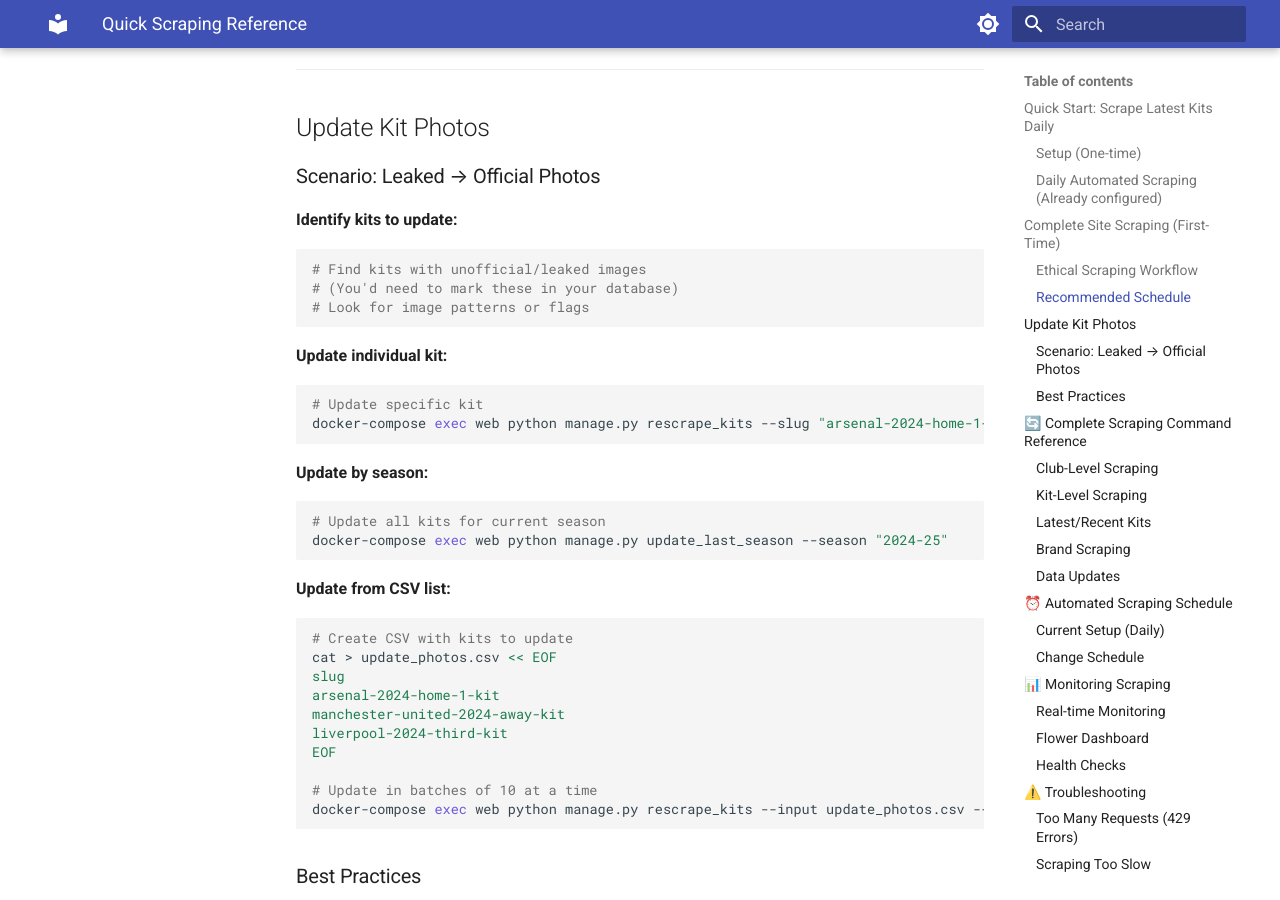
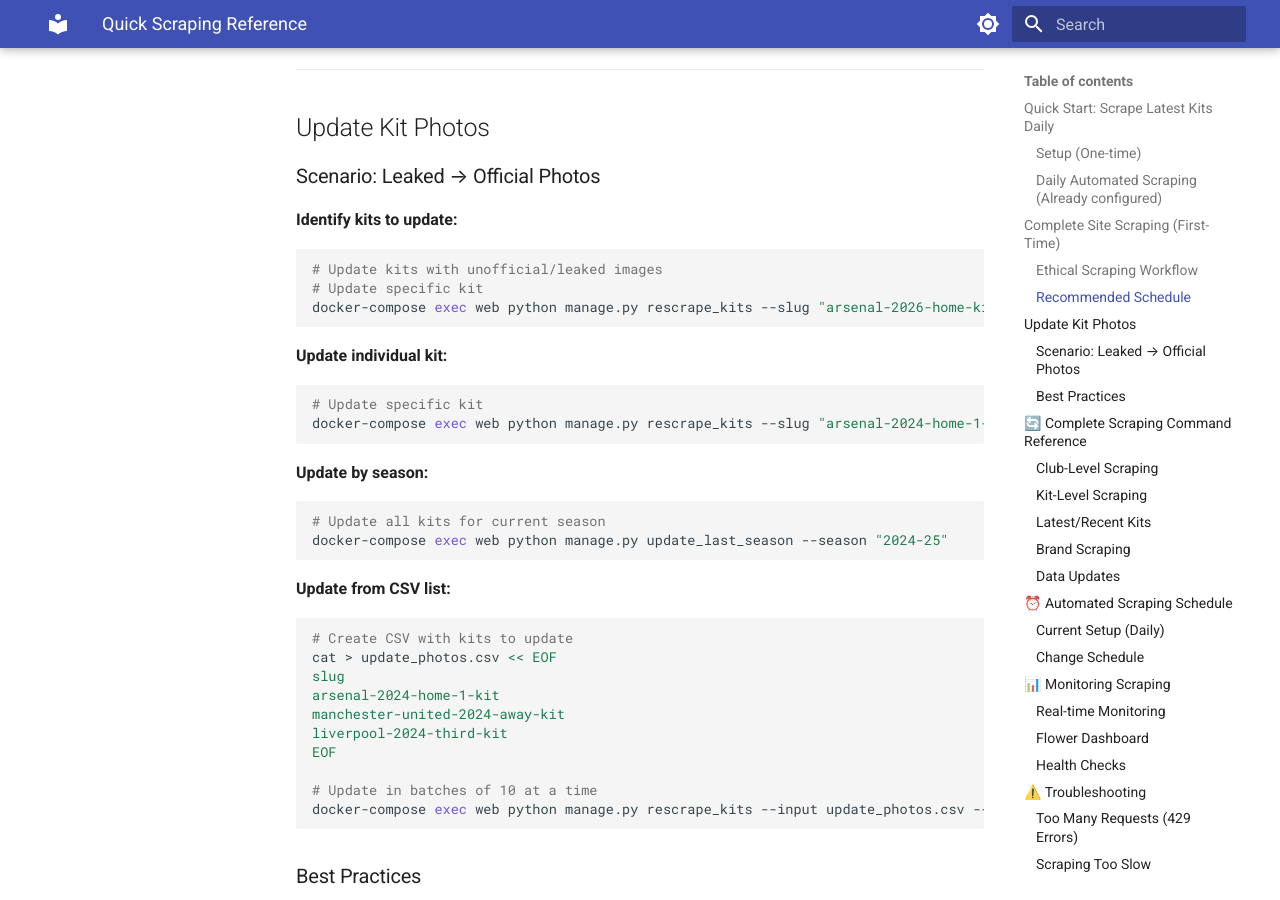
Before and after one commit to goncalosalazar18-ux/fkapi, an MkDocs documentation site: the page built from docs/quick-scraping.md, in a window 1280 px wide and 900 px high, scrolled down 2072 px. Built offline with MkDocs 1.6.1 and Material for MkDocs 9.7.7, drawn with Linux system fonts in a browser that asks for light colours.

Commit message:
Update quick-scraping documentation to clarify commands for identifying and updating kits with unofficial/leaked images

````diff
--- a/docs/quick-scraping.md
+++ b/docs/quick-scraping.md
@@ -105,10 +105,11 @@ done
 
 **Identify kits to update:**
 ```bash
-# Find kits with unofficial/leaked images
-# (You'd need to mark these in your database)
-# Look for image patterns or flags
+# Update kits with unofficial/leaked images
+# Update specific kit
+docker-compose exec web python manage.py rescrape_kits --slug "arsenal-2026-home-kit"
 ```
+
 
 **Update individual kit:**
 ```bash
````
